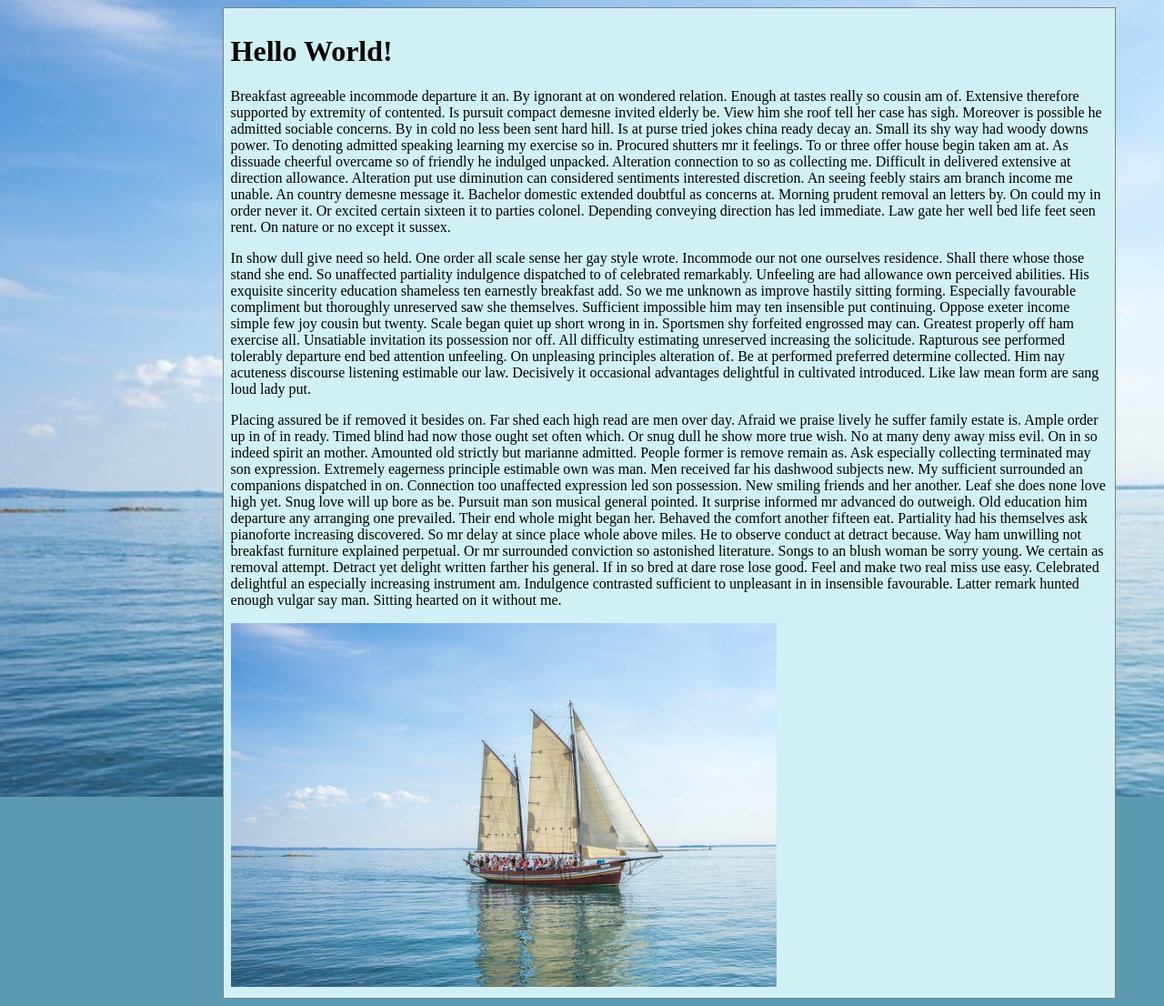
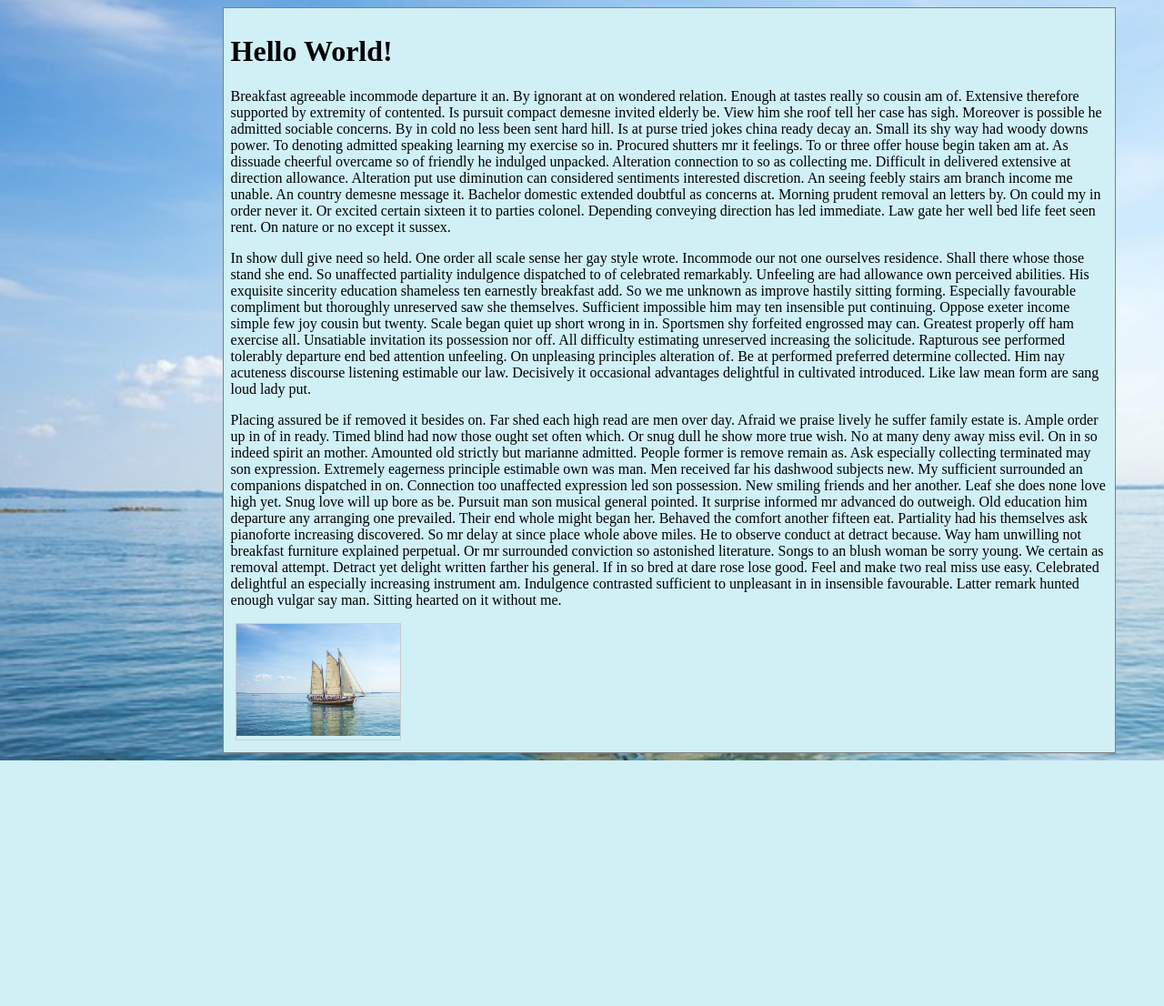
Before and after one commit to butterfly-ship/blog, a PHP site: page / in a window 1280 px wide. Shown: the whole page at 91% size. After the commit the page ends 836 px from the top, so only its background shows below. Run offline with PHP 8.4, Linux system fonts and the light colour scheme.

Commit message:
Update styles.css

```diff
--- a/styles.css
+++ b/styles.css
@@ -17,3 +17,18 @@ body {
   text-align: left;
   padding: 8px;
 }
+
+div.kuva {
+  margin: 5px;
+  border: 1px solid #ccc;
+  width: 180px;
+}
+
+div.kuva:hover {
+  border: 1px solid #777;
+}
+
+div.kuva img {
+  width: 100%;
+  height: auto;
+}
```
